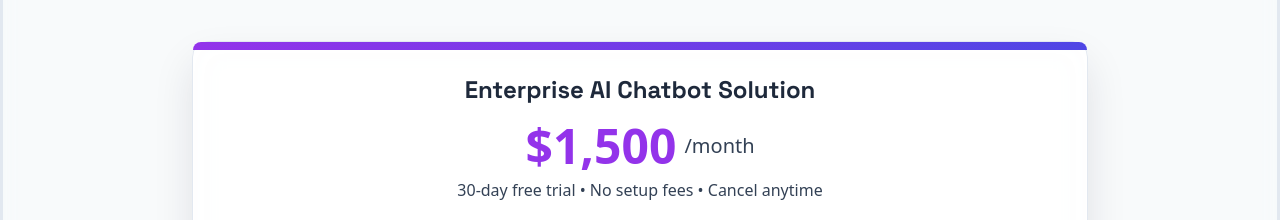
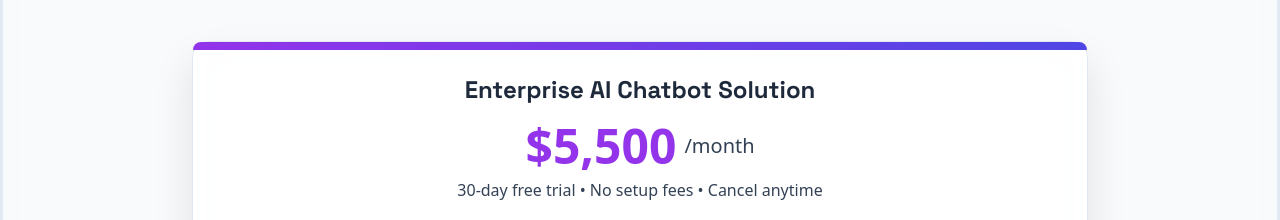
Before and after one commit to ArjavDesa912/website, a React (Create React App) app: page /products/enterprise-ai-chatbot in a window 1280 px wide. Shown: the part 4400-4620 px from the top of the page. Built offline with nearby package versions, Linux system fonts and the light colour scheme.

Commit message:
product pages updated

```diff
--- a/src/pages/EnterpriseAIChatbotPage.jsx
+++ b/src/pages/EnterpriseAIChatbotPage.jsx
@@ -436,7 +436,7 @@
                 <div className="text-center mb-8">
                   <h3 className="text-2xl font-bold text-gray-900 mb-4">Enterprise AI Chatbot Solution</h3>
                   <div className="flex items-center justify-center gap-2">
-                    <span className="text-5xl font-bold text-purple-600">$1,500</span>
+                    <span className="text-5xl font-bold text-purple-600">$5,500</span>
                     <span className="text-xl text-gray-600">/month</span>
                   </div>
                   <p className="text-gray-600 mt-2">30-day free trial • No setup fees • Cancel anytime</p>
```
